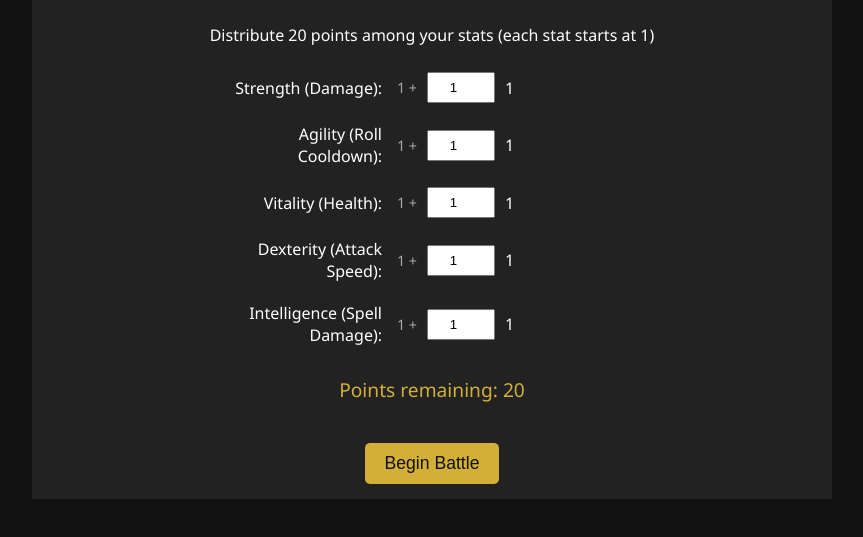
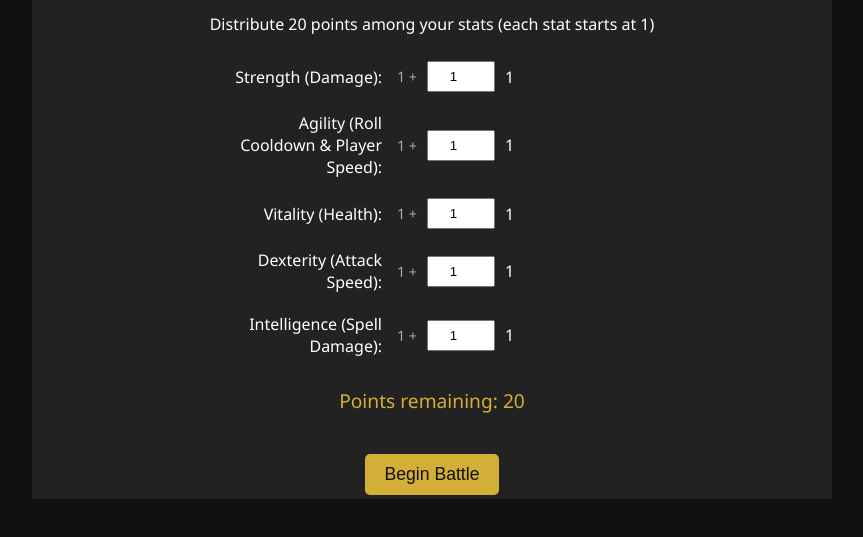
Before and after one commit to NoahN08/Elden-Souls-Topdown, a plain HTML site: page index.html in a window 1280 px wide. Shown: the part 201-738 px from the top of the page, without its empty margins (208-1071 px from the left). Drawn offline with Linux system fonts and the light colour scheme.

Commit message:
Update index.html
Added label for Agility increasing player movement speed

```diff
--- a/index.html
+++ b/index.html
@@ -19,7 +19,7 @@
                 <span class="stat-value">1</span>
             </div>
             <div class="stat-row">
-                <label for="agility">Agility (Roll Cooldown):</label>
+                <label for="agility">Agility (Roll Cooldown & Player Speed):</label>
                 <span class="base-stat">1 +</span>
                 <input type="number" id="agility" min="1" max="20" value="1">
                 <span class="stat-value">1</span>
```
